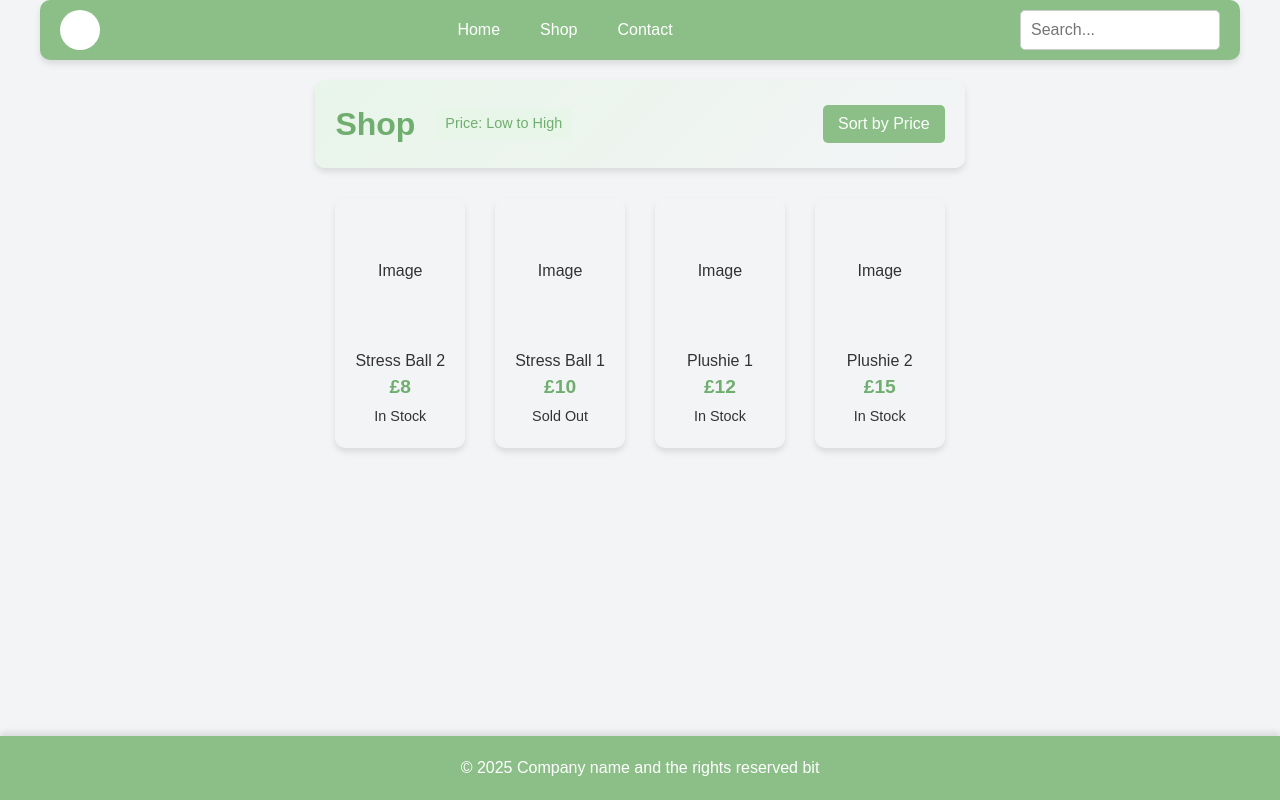
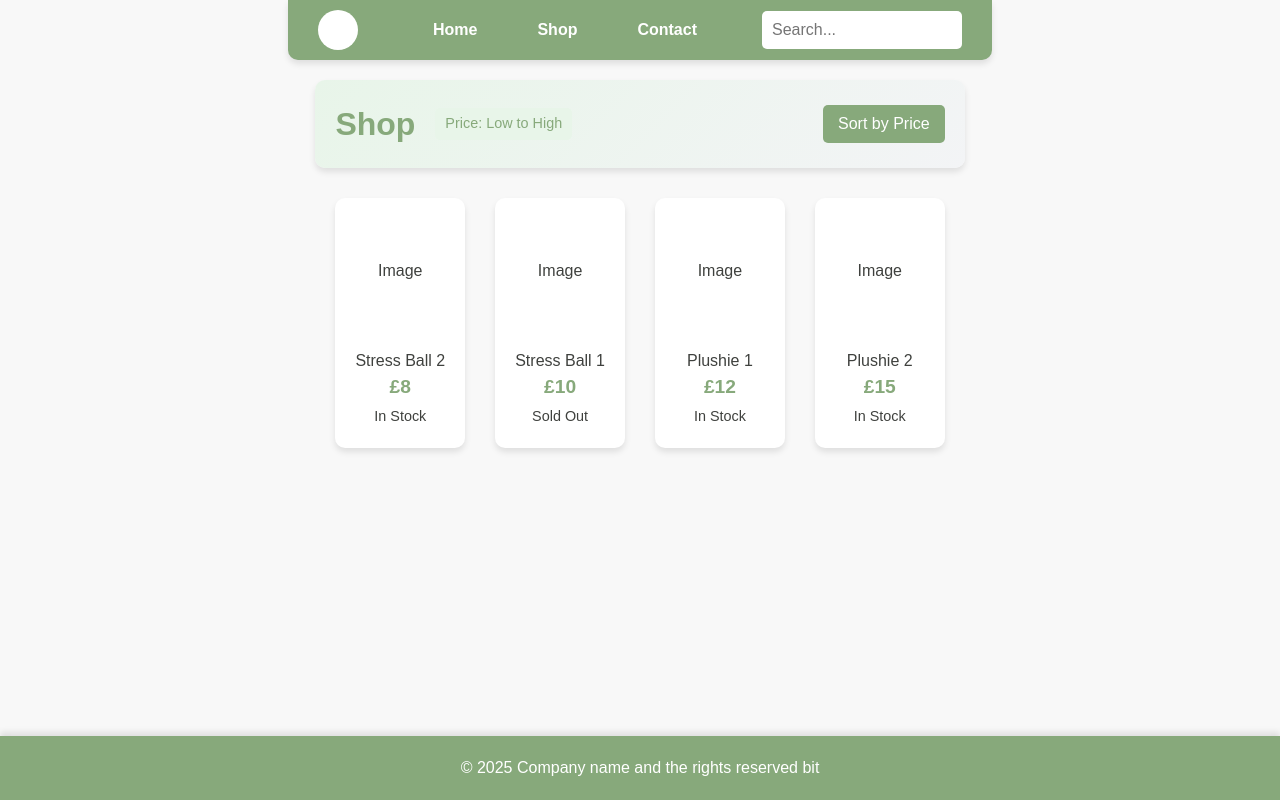
Before and after one commit to Jacks-orgi/Frog-Store, a React (Vite) app: page /shop in a window 1280 px wide. Built offline with nearby package versions, Linux system fonts and the light colour scheme.

Commit message:
updated css colours to use variables

```diff
--- a/src/App.css
+++ b/src/App.css
@@ -1,10 +1,10 @@
 .app {
-  font-family: 'Arial', sans-serif;
+  font-family: "Arial", sans-serif;
   display: flex;
   flex-direction: column;
   min-height: 100vh;
-  background-color: #f3f4f6;
-  color: #333;
+  background-color: var(--main-off-white);
+  color: var(--main-dark-grey);
   align-items: center;
   width: 100%;
 }
--- a/src/components/Footer/Footer.css
+++ b/src/components/Footer/Footer.css
@@ -1,5 +1,5 @@
 .footer {
-    background-color: #8cbf88;
+  background-color: var(--main-green);
   color: white;
   text-align: center;
   padding: 20px;
--- a/src/components/Founders/Founders.css
+++ b/src/components/Founders/Founders.css
@@ -9,7 +9,7 @@
 .founders-section h2 {
   font-size: 2em;
   margin-bottom: 20px;
-    color: #6fae6f;
+  color: var(--main-green);
 }
 
 .founders-images {
--- a/src/components/Header/Header.css
+++ b/src/components/Header/Header.css
@@ -11,11 +11,11 @@
 .header h1 {
   font-size: 2.5em;
   margin-bottom: 10px;
-    color: #6fae6f;
+  color: var(--main-green);
 }
 
 .header p {
   font-size: 1.2em;
   margin-bottom: 20px;
-    color: #555;
+  color: var(--main-dark-grey);
 }
--- a/src/components/LinkCard/LinkCard.css
+++ b/src/components/LinkCard/LinkCard.css
@@ -18,7 +18,7 @@
 }
 
 .link-card a {
-    color: #6fae6f;
+  color: var(--secondary-green);
   text-decoration: none;
   font-weight: bold;
 }
--- a/src/components/LinkCard/SquishyCardContent.css
+++ b/src/components/LinkCard/SquishyCardContent.css
@@ -7,6 +7,6 @@
 }
 
 .squishy-card-content p {
-    color: #555;
+  color: var(--main-dark-grey);
   font-size: 1.1em;
 }
--- a/src/components/Mission/Mission.css
+++ b/src/components/Mission/Mission.css
@@ -12,12 +12,12 @@
 .mission-section h2 {
   font-size: 2em;
   margin-bottom: 20px;
-    color: #6fae6f;
+  color: var(--main-green);
 }
 
 .mission-section p {
   font-size: 1em;
   line-height: 1.6;
   margin-bottom: 10px;
-    color: #555;
+  color: var(--main-dark-grey);
 }
--- a/src/components/Navbar/Navbar.css
+++ b/src/components/Navbar/Navbar.css
@@ -1,14 +1,14 @@
 .navbar {
-    background-color: #8cbf88;
+  background-color: var(--main-green);
   color: white;
   display: flex;
   justify-content: space-between;
   align-items: center;
-    padding: 10px 20px;
+  padding: 10px 30px;
   width: 100%;
-    max-width: 1200px;
+  max-width: 55%;
   margin: 0 auto;
-    border-radius: 10px;
+  border-radius: 0% 0% 10px 10px;
   box-shadow: 0 4px 6px rgba(0, 0, 0, 0.1);
 }
 
@@ -27,15 +27,16 @@
   background: none;
   border: none;
   color: white;
-    padding: 10px 15px;
+  padding: 10px 25px;
   cursor: pointer;
   font-size: 1em;
+  font-weight: 550;
   margin-left: 10px;
   transition: background-color 0.3s ease, transform 0.2s ease;
 }
 
 .nav-button:hover {
-    background-color: #6fae6f;
+  background-color: var(--secondary-green);
   transform: scale(1.1);
 }
 
@@ -46,7 +47,7 @@
 
 .search-input {
   padding: 10px;
-    border: 1px solid #ccc;
+  border: 0px;
   border-radius: 5px;
   width: 200px;
   font-size: 1em;
@@ -62,7 +63,7 @@
 }
 
 .nav-dropdown {
-    background-color: #8cbf88;
+  background-color: var(--main-green);
   color: white;
   border: none;
   padding: 10px 15px;
@@ -79,14 +80,14 @@
 }
 
 .nav-dropdown:hover {
-    background-color: #5a9356;
+  background-color: var(--secondary-green);
 }
 
 .nav-dropdown-menu {
   position: absolute;
   top: 100%;
   left: 0;
-    background-color: #8cbf88;
+  background-color: var(--main-green);
   border-radius: 5px;
   box-shadow: 0 4px 8px rgba(0, 0, 0, 0.2);
   overflow: hidden;
@@ -94,7 +95,7 @@
 }
 
 .nav-dropdown-menu button {
-    background-color: #8cbf88;
+  background-color: var(--main-green);
   color: white;
   border: none;
   padding: 10px 15px;
@@ -106,23 +107,22 @@
 }
 
 .nav-dropdown-menu button:hover {
-    background-color: #5a9356;
+  background-color: var(--secondary-green);
 }
 
 .nav-dropdown option {
-    background-color: #8cbf88;
+  background-color: var(--main-green);
   color: white;
   padding: 10px;
 }
-
 
 .nav-dropdown option:hover,
 .nav-dropdown option:focus,
 .nav-dropdown option:checked,
 .nav-dropdown option:active {
-    background-color: #5a9356 !important;
+  background-color: var(--secondary-green) !important;
   color: white !important;
-    box-shadow: 0 0 10px 100px #5a9356 inset !important;
+  box-shadow: 0 0 10px 100px var(--secondary-green) inset !important;
   -webkit-text-fill-color: white !important;
 }
 
@@ -136,7 +136,7 @@
   position: absolute;
   top: 100%;
   left: 0;
-    background-color: #8cbf88;
+  background-color: var(--main-green);
   border-radius: 5px;
   box-shadow: 0 4px 8px rgba(0, 0, 0, 0.2);
   overflow: hidden;
@@ -157,7 +157,7 @@
   width: 100%;
   padding: 10px 15px;
   border: none;
-    background-color: #8cbf88;
+  background-color: var(--main-green);
   color: white;
   text-align: left;
   cursor: pointer;
@@ -165,23 +165,20 @@
 }
 
 .dropdown-menu button:hover {
-    background-color: #5a9356;
+  background-color: var(--secondary-green);
 }
 
 .nav-item-with-dropdown:hover .dropdown-button {
   display: block;
 }
 
-
 .nav-item-with-dropdown .dropdown-button {
   display: none;
 }
 
-
 .nav-item-with-dropdown:hover .dropdown-menu {
   display: block;
 }
-
 
 .nav-item-with-dropdown .dropdown-menu {
   top: 100%;
@@ -189,9 +186,8 @@
   margin-top: 5px;
 }
 
-
 .nav-item-with-dropdown::after {
-    content: '';
+  content: "";
   position: absolute;
   height: 20px;
   width: 100%;
--- a/src/components/ProductCard/ProductCard.css
+++ b/src/components/ProductCard/ProductCard.css
@@ -1,5 +1,5 @@
 .product-card {
-  background-color: #f3f4f6;
+  background-color: #ffffff;
   border-radius: 10px;
   box-shadow: 0 4px 6px rgba(0, 0, 0, 0.1);
   padding: 20px;
@@ -32,12 +32,12 @@
 
 .product-name {
   font-size: 1em;
-  color: #333;
+  color: var(--main-dark-grey);
 }
 
 .product-price {
   font-size: 1.2em;
-  color: #6fae6f;
+  color: var(--main-green);
   font-weight: bold;
 }
 
@@ -47,9 +47,9 @@
 }
 
 .product-status.in-stock {
-  color: #6fae6f;
+  color: var(--main-green);
 }
 
 .product-status.sold-out {
-  color: #d9534f;
+  color: var(--main-yellow);
 }
--- a/src/index.css
+++ b/src/index.css
@@ -2,6 +2,12 @@
   font-family: system-ui, Avenir, Helvetica, Arial, sans-serif;
   line-height: 1.5;
   font-weight: 400;
+  --main-green: #87a97b;
+  --main-light-grey: #9dacab;
+  --main-dark-grey: #3f413e;
+  --main-yellow: #ceb460;
+  --main-off-white: #f8f8f8;
+  --secondary-green: #597050;
 }
 
 * {
@@ -14,5 +20,5 @@ body {
   margin: 0;
   display: block;
   min-width: 320px;
-  background-color: #f9f9f9;
+  background-color: var(--main-off-white);
 }
--- a/src/pages/Shop.css
+++ b/src/pages/Shop.css
@@ -24,12 +24,12 @@
 }
 
 .shop-header h1 {
-  color: #6fae6f;
+  color: var(--main-green);
   margin: 0;
 }
 
 .sort-label {
-  color: #6fae6f;
+  color: var(--main-green);
   font-size: 0.9em;
   background-color: #e8f5e9;
   padding: 5px 10px;
@@ -38,7 +38,7 @@
 }
 
 .price-sort {
-  background-color: #8cbf88;
+  background-color: var(--main-green);
   color: white;
   border: none;
   padding: 10px 15px;
@@ -54,11 +54,11 @@
 }
 
 .price-sort:hover {
-  background-color: #5a9356;
+  background-color: var(--secondary-green);
 }
 
 .price-sort option {
-  background-color: #8cbf88;
+  background-color: var(--main-green);
   color: white;
   padding: 10px;
 }
@@ -67,9 +67,9 @@
 .price-sort option:focus,
 .price-sort option:checked,
 .price-sort option:active {
-  background-color: #5a9356 !important;
+  background-color: var(--secondary-green) !important;
   color: white !important;
-  box-shadow: 0 0 10px 100px #5a9356 inset !important;
+  box-shadow: 0 0 10px 100px var(--secondary-green) inset !important;
   -webkit-text-fill-color: white !important;
 }
 
@@ -111,7 +111,7 @@
 }
 
 .pagination button {
-  background-color: #6fae6f;
+  background-color: var(--main-green);
   color: white;
   border: none;
   padding: 5px 10px;
@@ -131,7 +131,7 @@
 }
 
 .sort-button {
-  background-color: #8cbf88;
+  background-color: var(--main-green);
   color: white;
   border: none;
   padding: 10px 15px;
@@ -142,7 +142,7 @@
 }
 
 .sort-button:hover {
-  background-color: #5a9356;
+  background-color: var(--secondary-green);
 }
 
 .sort-dropdown .dropdown-menu {
@@ -150,7 +150,7 @@
   position: absolute;
   top: 100%;
   left: 0;
-  background-color: #8cbf88;
+  background-color: var(--main-green);
   border-radius: 5px;
   box-shadow: 0 4px 8px rgba(0, 0, 0, 0.2);
   overflow: hidden;
@@ -169,7 +169,7 @@
 }
 
 .sort-dropdown::after {
-  content: '';
+  content: "";
   position: absolute;
   height: 20px;
   width: 100%;
@@ -181,7 +181,7 @@
   width: 100%;
   padding: 10px 15px;
   border: none;
-  background-color: #8cbf88;
+  background-color: var(--main-green);
   color: white;
   text-align: left;
   cursor: pointer;
@@ -189,5 +189,5 @@
 }
 
 .dropdown-menu button:hover {
-  background-color: #5a9356;
+  background-color: var(--secondary-green);
 }
```
Also changed, not shown: src/components/Dropdown/Dropdown.css (+5 -5 lines), 1 other file (tests, documents, lock files or other folders). Lines whose indentation alone changed are shown as unchanged.
